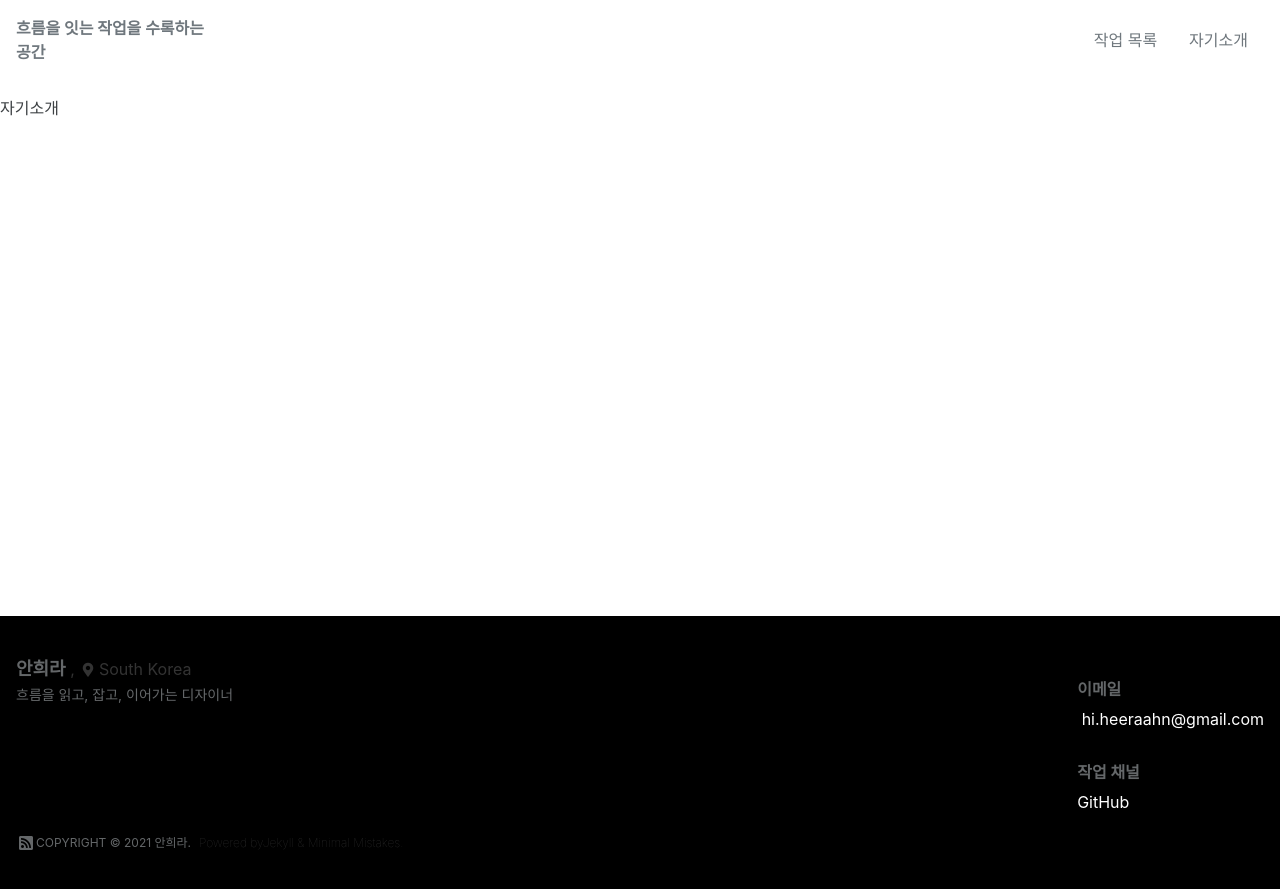
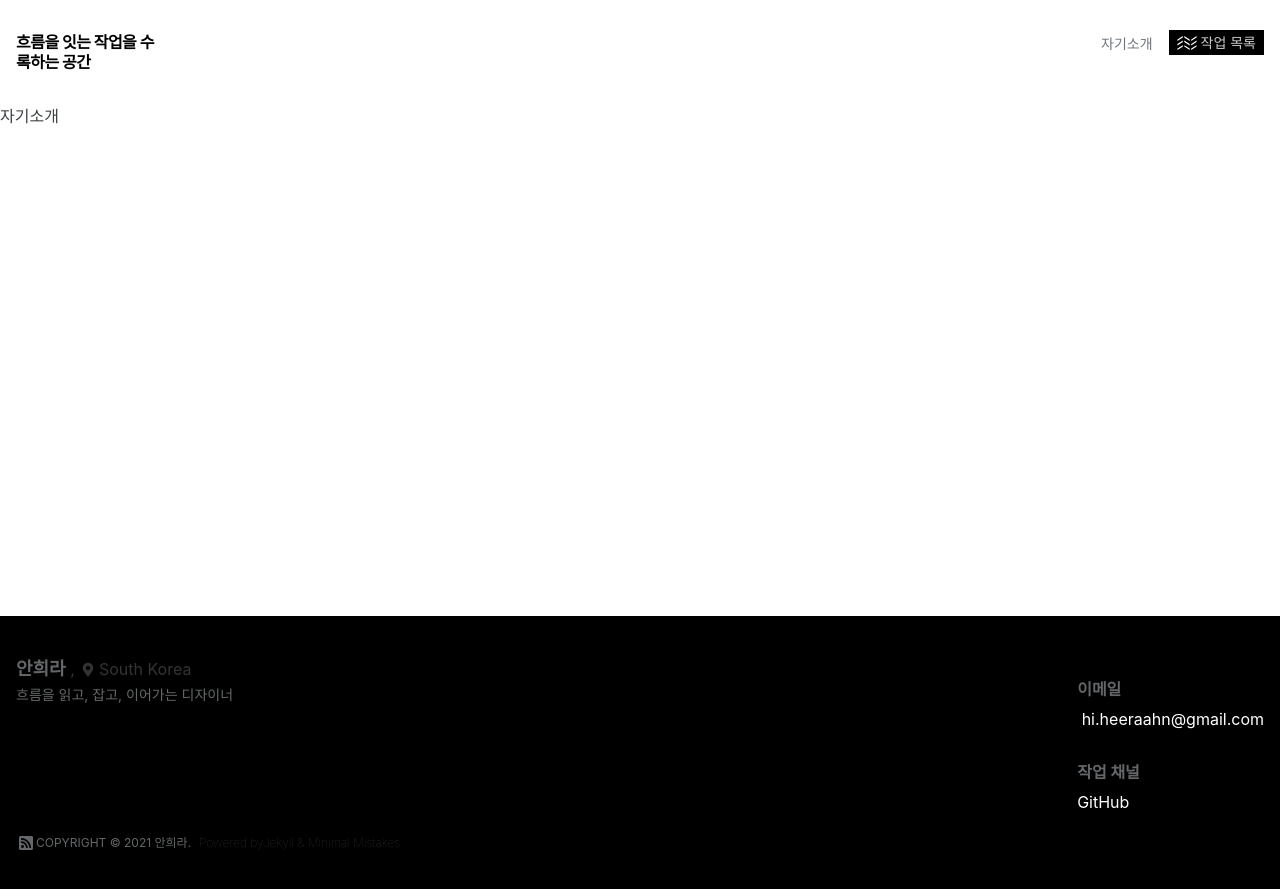
Before and after one commit to ridiahn/portfolio, a Jekyll site: the page built from _pages/about.md, in a window 1280 px wide. Shown: the top 889 px of the page. Built offline with Jekyll 4.4.1, drawn with Linux system fonts in a browser that asks for light colours; cached includes are drawn as plain includes; some web fonts are replaced; our own code applies the rules of GitHub Pages for plain Markdown files.

Commit message:
gnb ui 적용

```diff
--- a/_sass/minimal-mistakes/_masthead.scss
+++ b/_sass/minimal-mistakes/_masthead.scss
@@ -49,9 +49,6 @@
   -ms-flex-item-align: center;
   align-self: center;
   font-weight: bold;
-  font-size: $type-size-2;
-  color: black;
-  width: 200px;
 }
 
 .site-subtitle {
@@ -60,25 +57,20 @@
 }
 
 .masthead__menu {
-  float: left;
   margin-left: 0;
   margin-right: 0;
   width: 100%;
-  clear: both;
 
   .site-nav {
     margin-left: 0;
-
-    @include breakpoint($small) {
-      float: right;
-    }
   }
 
   ul {
+    flex: 1;
+    align-items: center;
     margin: 0;
     padding: 0;
-    clear: both;
-    list-style-type: none;
+    display: inherit;
   }
 }
 
@@ -86,9 +78,68 @@
   display: block;
   list-style-type: none;
   white-space: nowrap;
+  font-size: $type-size-3;
+  color: white;
 
   &--lg {
     padding-right: 2em;
     font-weight: 700;
   }
+
+  a {
+    position: relative;
+
+    &:before {
+      content: "";
+      position: absolute;
+      left: 0;
+      bottom: 0;
+      height: 1px;
+      background: black;
+      width: 100%;
+      -webkit-transition: $global-transition;
+      transition: $global-transition;
+      -webkit-transform: scaleX(0) translate3d(0, 0, 0);
+      transform: scaleX(0) translate3d(0, 0, 0); // hide
+    }
+
+    &:hover:before {
+      -webkit-transform: scaleX(1);
+      -ms-transform: scaleX(1);
+      transform: scaleX(1); // reveal
+    }
+  }
+
+  &:first-of-type{
+    order: 2;
+
+    a{
+      display: inline-flex;
+      align-items: center;
+      padding: 0.15rem 0.5rem;
+      margin: 0;
+      color: rgba(white, 0.8);
+      background-color: black;
+      line-height: 20px;
+      transition: 0.4s;
+
+      &::before{
+        content: url(/assets/img/ico_hreum.svg) !important;
+        display: inline-block;
+        padding-right: 0.25rem;
+        width: 20px;
+        height: 20px;
+        position: relative;
+        transform: none;
+      }
+
+      &:hover{
+        color: rgba(white, 1);
+      }
+    }
+  }
+
+  &:not(:first-of-type){
+    order: 1;
+  }
 }
--- a/_sass/minimal-mistakes/_navigation.scss
+++ b/_sass/minimal-mistakes/_navigation.scss
@@ -198,6 +198,11 @@
 
     &.site-title {
       margin-left: 0;
+      color: black;
+      width: 150px;
+      line-height: 1.25;
+      letter-spacing: -0.5px;
+      margin-top: 1rem;
     }
   }
 
@@ -232,30 +237,6 @@
       -webkit-box-flex: 0;
       -ms-flex: none;
       flex: none;
-    }
-
-    a {
-      position: relative;
-
-      &:before {
-        content: "";
-        position: absolute;
-        left: 0;
-        bottom: 0;
-        height: 4px;
-        background: $primary-color;
-        width: 100%;
-        -webkit-transition: $global-transition;
-        transition: $global-transition;
-        -webkit-transform: scaleX(0) translate3d(0, 0, 0);
-        transform: scaleX(0) translate3d(0, 0, 0); // hide
-      }
-
-      &:hover:before {
-        -webkit-transform: scaleX(1);
-        -ms-transform: scaleX(1);
-        transform: scaleX(1); // reveal
-      }
     }
   }
 
```
Also changed, not shown: assets/img/ico_hreum.svg (added).
